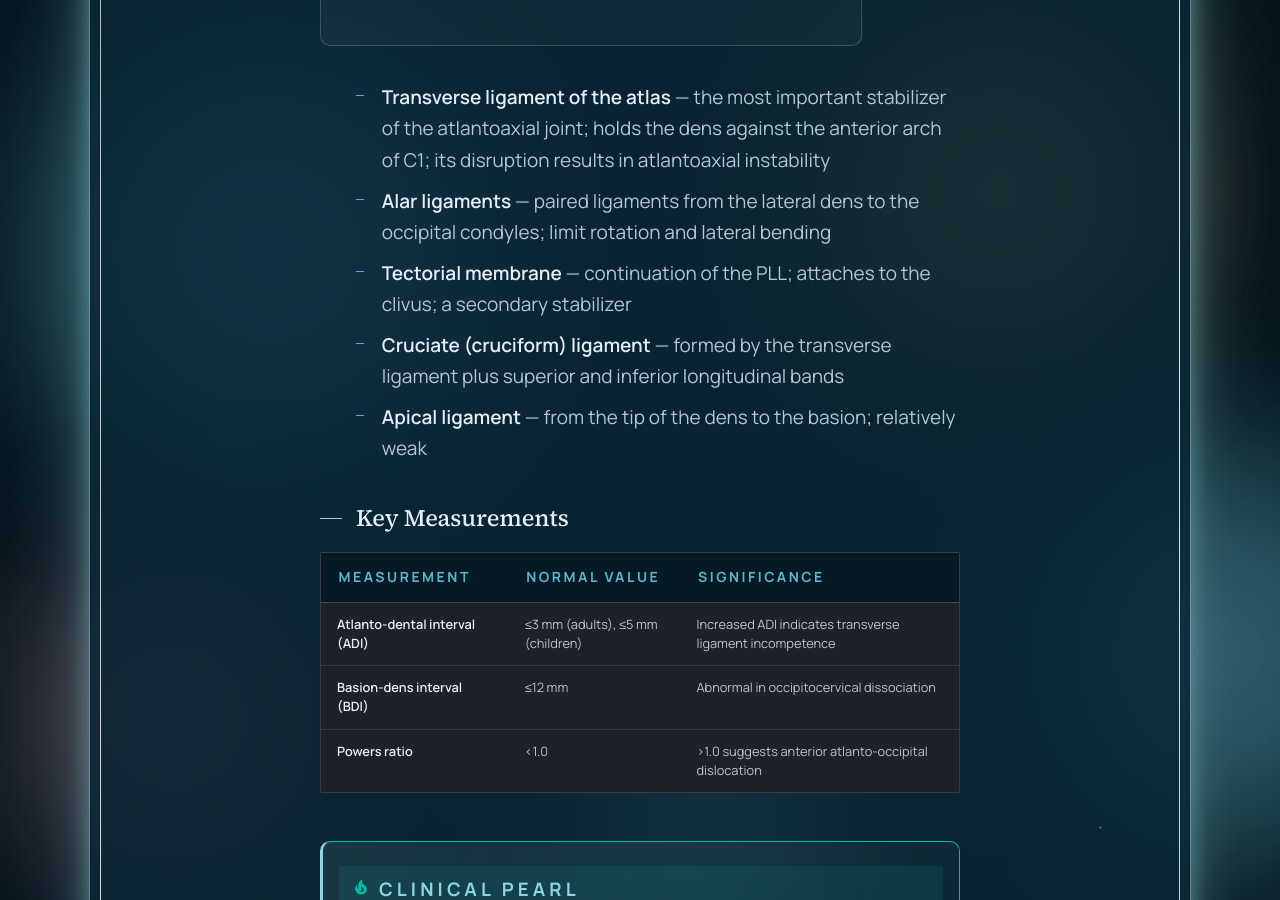
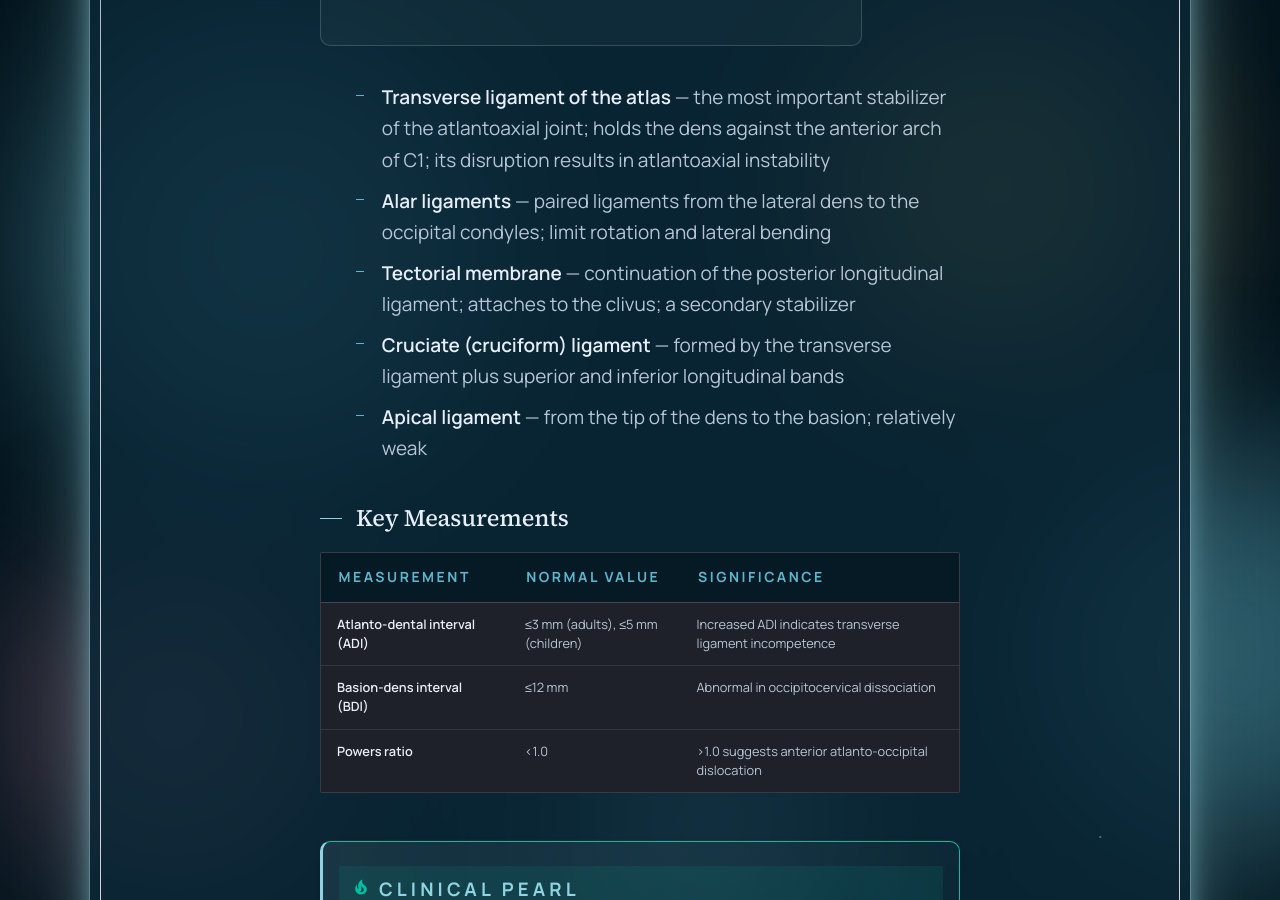
Before and after one commit to tech524tintillo/spineradiology, an MkDocs documentation site: the page built from docs/anatomy/craniocervical-junction.md, in a window 1280 px wide and 900 px high, scrolled down 3070 px. Built offline with MkDocs 1.6.1 and Material for MkDocs 9.7.7, drawn with Linux system fonts in a browser that asks for light colours; some of the changed text lies outside the part shown.

Commit message:
Edit craniocervical-junction: (#13)
Co-authored-by: neal.shah <neal.shah@vumc.org>

```diff
--- a/docs/anatomy/craniocervical-junction.md
+++ b/docs/anatomy/craniocervical-junction.md
@@ -33,7 +33,7 @@
 
 - **Transverse ligament of the atlas** — the most important stabilizer of the atlantoaxial joint; holds the dens against the anterior arch of C1; its disruption results in atlantoaxial instability
 - **Alar ligaments** — paired ligaments from the lateral dens to the occipital condyles; limit rotation and lateral bending
-- **Tectorial membrane** — continuation of the PLL; attaches to the clivus; a secondary stabilizer
+- **Tectorial membrane** — continuation of the posterior longitudinal ligament; attaches to the clivus; a secondary stabilizer
 - **Cruciate (cruciform) ligament** — formed by the transverse ligament plus superior and inferior longitudinal bands
 - **Apical ligament** — from the tip of the dens to the basion; relatively weak
 
@@ -69,7 +69,7 @@
 |---------|------------|
 | **Transverse ligament** | Low-signal band posterior to the dens on axial T1/T2; disruption seen as discontinuity with edema |
 | **Alar ligaments** | Low-signal bands from dens to condyles on coronal images |
-| **Tectorial membrane** | Low-signal band posterior to the dens on sagittal images, continuous with PLL |
+| **Tectorial membrane** | Low-signal band posterior to the dens on sagittal images, continuous with posterior longitudinal ligament |
 | **Cord compression** | T2 hyperintensity within the cord at the cervicomedullary junction |
 
 !!! note "Key MRI Finding"
```
